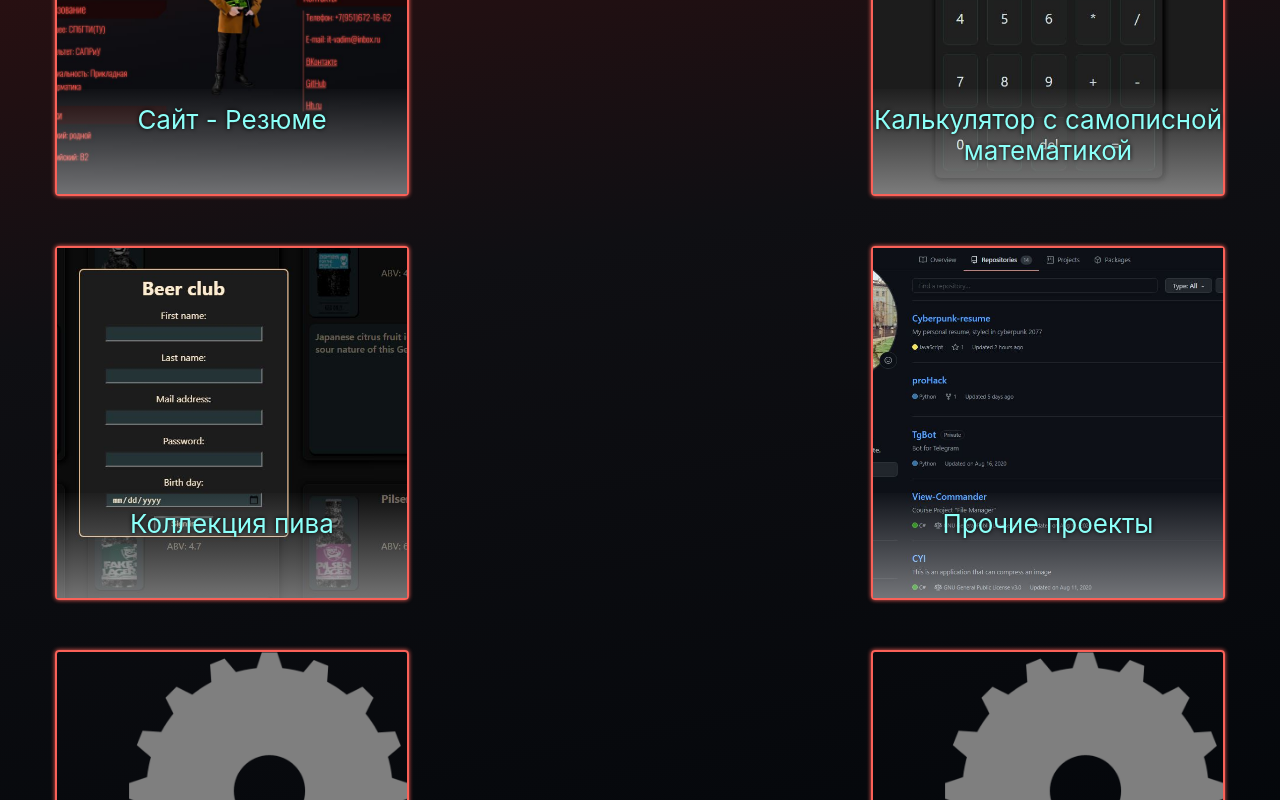
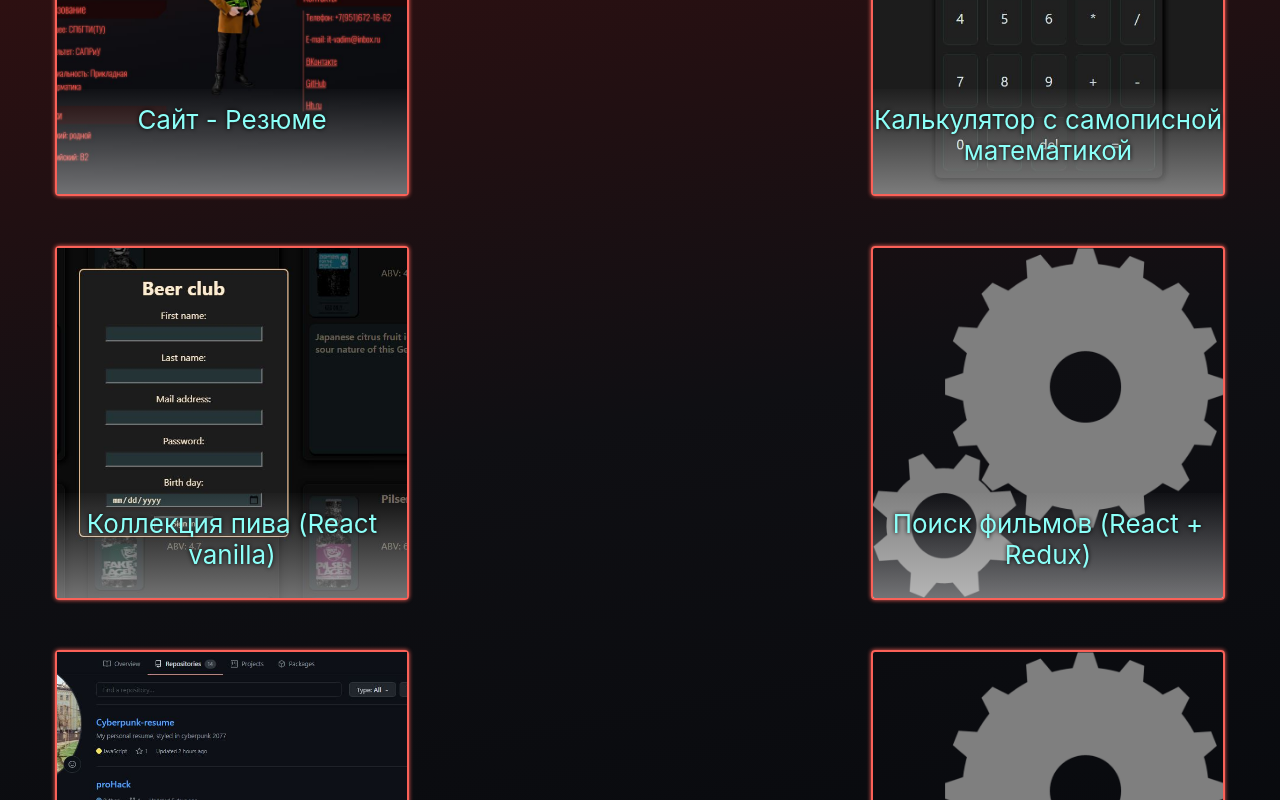
Before and after one commit to VadosLight/Cyberpunk-resume, a React (Create React App) app: page /projects in a window 1280 px wide. Shown: the part 419-1219 px from the top of the page. Built offline with nearby package versions, Linux system fonts and the light colour scheme.

Commit message:
Update Projects.jsx

```diff
--- a/src/pages/Projects.jsx
+++ b/src/pages/Projects.jsx
@@ -24,9 +24,14 @@ function Projects() {
           image={calcImg}
         />
         <Project
-          text={"Коллекция пива"}
+          text={"Коллекция пива (React vanilla)"}
           href={"https://react-1-vadoslight.vercel.app/"}
           image={beerClub}
+        />
+        <Project
+          text={"Поиск фильмов (React + Redux)"}
+          href={"https://react-cinema.vercel.app/"}
+          image={lastImg}
         />
         <Project
           text={"Прочие проекты"}
```
